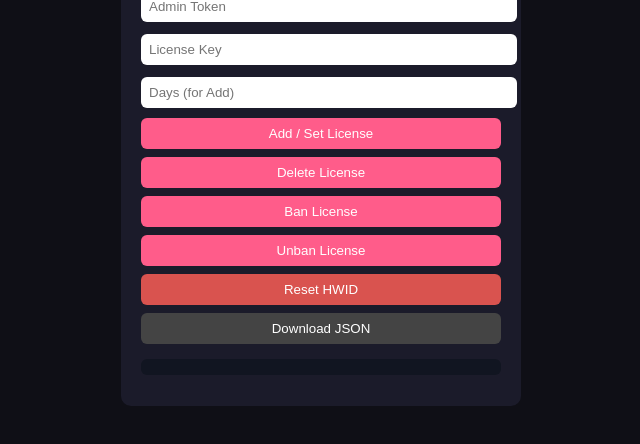
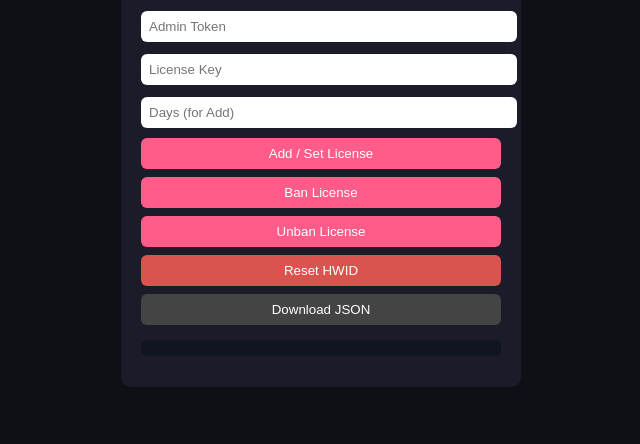
Before and after one commit to FakeHackers/ce-license-api, a website: page public/admin/index.html in a window 1280 px wide. Shown: the part 252-696 px from the top of the page, without its empty margins (319-959 px from the left). Drawn offline with Linux system fonts and the light colour scheme.

Commit message:
Update index.html

```diff
--- a/public/admin/index.html
+++ b/public/admin/index.html
@@ -64,7 +64,6 @@
   <input id="days" type="number" placeholder="Days (for Add)">
 
   <button onclick="addLic()">Add / Set License</button>
-  <button onclick="del()">Delete License</button>
   <button onclick="ban()">Ban License</button>
   <button onclick="unban()">Unban License</button>
   <button class="red" onclick="resetHwid()">Reset HWID</button>
```
